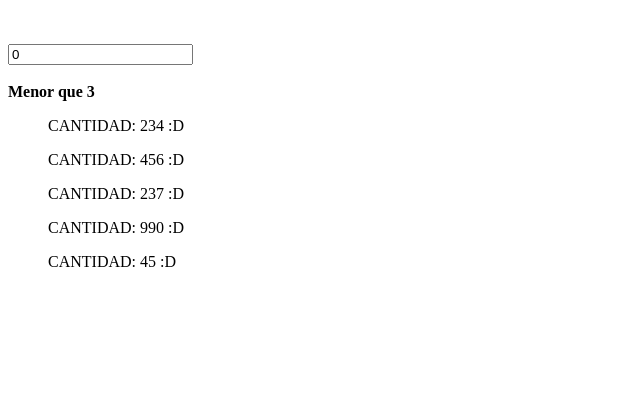
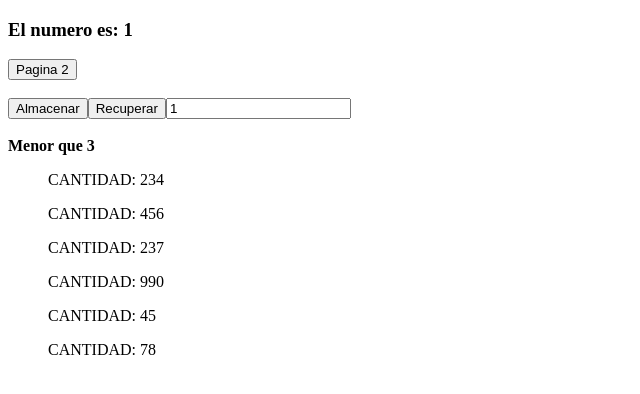
Before and after one commit to ElProgramadorPepitoGrillo/Otra-App, an Angular app in the folder App2/: page / in a window 1280 px wide. Shown: the top 394 px of the page, without its empty margins (0-640 px from the left). Built offline with nearby package versions, Linux system fonts and the light colour scheme.

Commit message:
Mandar datos :d

```diff
--- a/App2/src/app/Components/component1/component1.component.html
+++ b/App2/src/app/Components/component1/component1.component.html
@@ -1,14 +1,21 @@
 
 
-<h1 *ngIf="num!=0">El numero es: {{num}}</h1>
+<h3 >El numero es: {{num}}</h3>
+<button (click)="nav()">Pagina 2</button>
+<br><br>
+<button (click)="almacenar()">Almacenar</button>
+<button (click)="recuperar()">Recuperar</button>
 
-<br><br>
 <input  type="number" [(ngModel)]="num">
 <br><br>
 <strong *ngIf="num>3">Mayor que 3</strong>
 <strong *ngIf="num<3">Menor que 3</strong>
+<strong *ngIf="num==3">La cantidad es 3</strong>
+
+<p>{{suma}}</p>
+
 
 
 <div *ngFor="let sueldo of sueldos">
-  <ul>CANTIDAD: {{sueldo}} :D</ul>
+  <ul>CANTIDAD: {{sueldo}}</ul>
 </div>
--- a/App2/src/app/Components/component1/component1.component.ts
+++ b/App2/src/app/Components/component1/component1.component.ts
@@ -1,4 +1,5 @@
 import { Component, OnInit } from '@angular/core';
+import { Router } from '@angular/router';
 
 @Component({
   selector: 'app-component1',
@@ -9,14 +10,30 @@ import { Component, OnInit } from '@angular/core';
 
 export class Component1Component implements OnInit {
   num:number;
-  sueldos=[234,456,237,990,45];
+  suma:number
+  result:any
+  sueldos=[234,456,237,990,45,78];//Matriz con NgFor
 
 
-  constructor() { }
+  constructor(private router:Router) { }//Navegar
+  ngOnInit() {
+    this.num=1;//Muestra al iniciar 1 en num
+    localStorage.clear();//Borrar datos en LocalStorge
+  }
+
+  almacenar(){
+    localStorage.setItem('valor', this.num.toString())
+    localStorage.setItem('CLAVE ','Almacenado')
+  }
 
 
-  ngOnInit() {
-    this.num=0;
+  recuperar(){
+
+    this.result=localStorage.getItem('valor')//Para recuperar un item de valor en localstorge
+    this.suma=2+Number(this.result)
   }
 
+  nav(){
+    this.router.navigate(['2'])
+  }
 }
--- a/App2/src/app/Components/component2/component2.component.html
+++ b/App2/src/app/Components/component2/component2.component.html
@@ -1,3 +1,6 @@
 <p>
   component2 works!
 </p>
+
+<button (click)="recuperar()">Recuperar</button>
+<p>{{suma}}</p>
--- a/App2/src/app/Components/component2/component2.component.ts
+++ b/App2/src/app/Components/component2/component2.component.ts
@@ -8,8 +8,14 @@ import { Component, OnInit } from '@angular/core';
 export class Component2Component implements OnInit {
 
   constructor() { }
-
+ suma:any
+ result:any
   ngOnInit() {
   }
 
+  recuperar(){
+
+    this.result=localStorage.getItem('valor')//Para recuperar un item
+    this.suma=2+Number(this.result)
+  }
 }
--- a/App2/src/app/app-routing.module.ts
+++ b/App2/src/app/app-routing.module.ts
@@ -1,11 +1,15 @@
 import { NgModule } from '@angular/core';
 import { Routes, RouterModule } from '@angular/router';
 import { Component1Component } from './Components/component1/component1.component';
+import { Component2Component } from './Components/component2/component2.component';
 
 
 const routes: Routes = [
   {
     path:'',component:Component1Component
+  },
+  {
+    path:'2',component:Component2Component
   }
 ];
 
```
